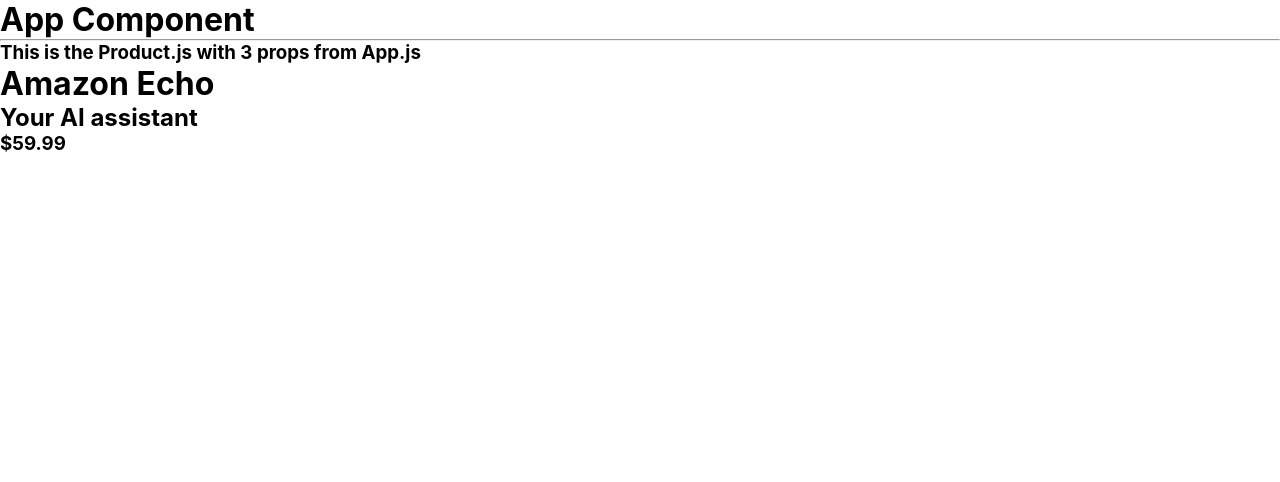
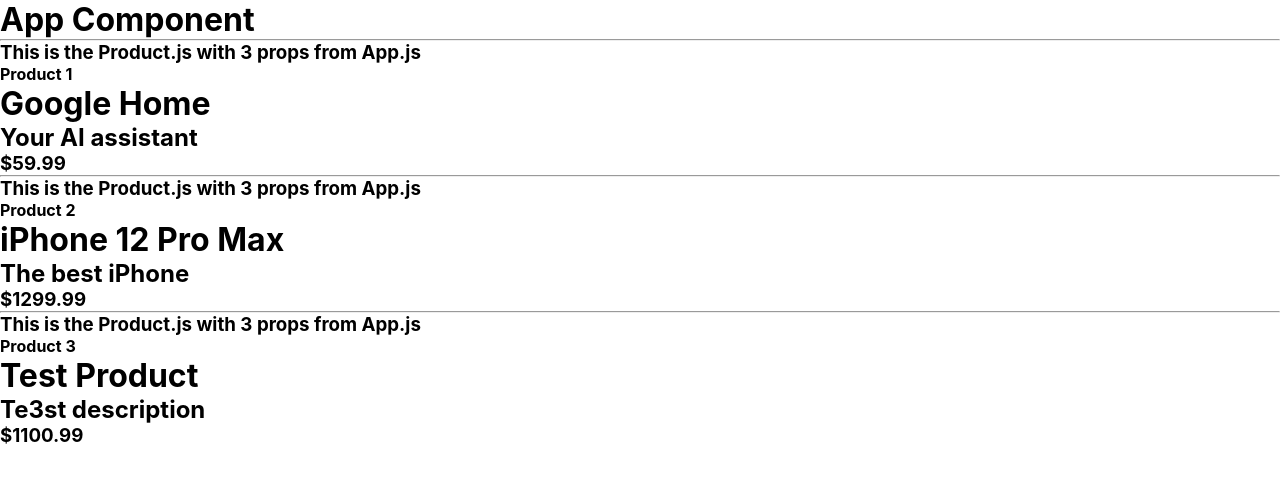
Before and after one commit to brianartea/ztfsh-1, a React (Create React App) app: page / in a window 1280 px wide. Shown: the top 482 px of the page. Built offline with nearby package versions, Linux system fonts and the light colour scheme.

Commit message:
Passing 3 props from App.js to Product.js

```diff
--- a/src/App.js
+++ b/src/App.js
@@ -7,9 +7,24 @@
       <h1>App Component</h1>
       <hr />
       <Product
-        name="Amazon Echo"
+        comp="Product 1"
+        name="Google Home"
         description="Your AI assistant"
         price={59.99}
+      />
+      <hr />
+      <Product
+        comp="Product 2"
+        name="iPhone 12 Pro Max"
+        description="The best iPhone"
+        price={1299.99}
+      />
+      <hr />
+      <Product
+        comp="Product 3"
+        name="Test Product"
+        description="Te3st description"
+        price={1100.99}
       />
     </div>
   );
--- a/src/Product.js
+++ b/src/Product.js
@@ -4,6 +4,7 @@
   return (
     <div>
       <h3>This is the Product.js with 3 props from App.js</h3>
+      <h4>{props.comp}</h4>
       <h1>{props.name}</h1>
       <h2>{props.description}</h2>
       <h3>${props.price}</h3>
```
